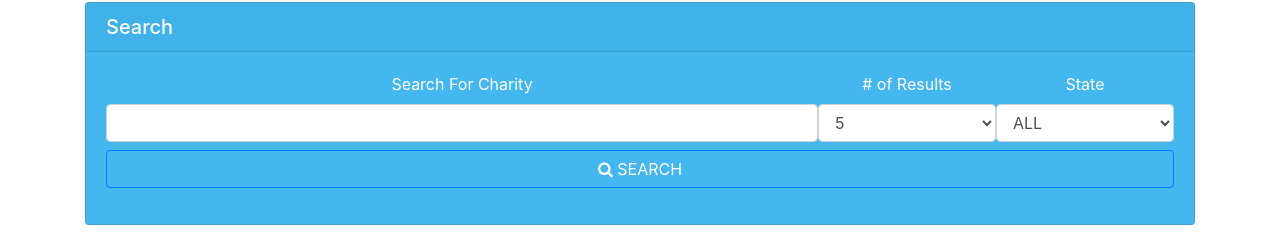
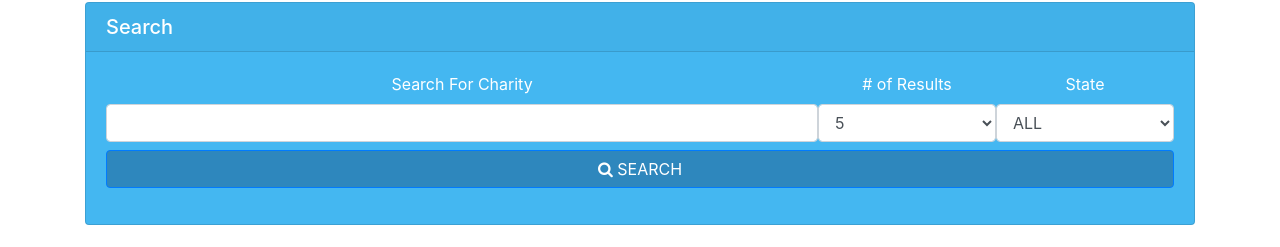
Before and after one commit to KbrehmCoding/teamProject, a plain HTML site: page index.html in a window 1280 px wide. Shown: the part 90-337 px from the top of the page. Drawn offline with nearby package versions, Linux system fonts and the light colour scheme; no server answers.

Commit message:
changed color or search button

```diff
--- a/assets/css/style.css
+++ b/assets/css/style.css
@@ -1,5 +1,9 @@
 .btn {
   background-color: rgb(68, 183, 241);
+}
+
+#run-search {
+  background-color: rgb(46, 135, 189);
 }
 
 .card-header,
```
